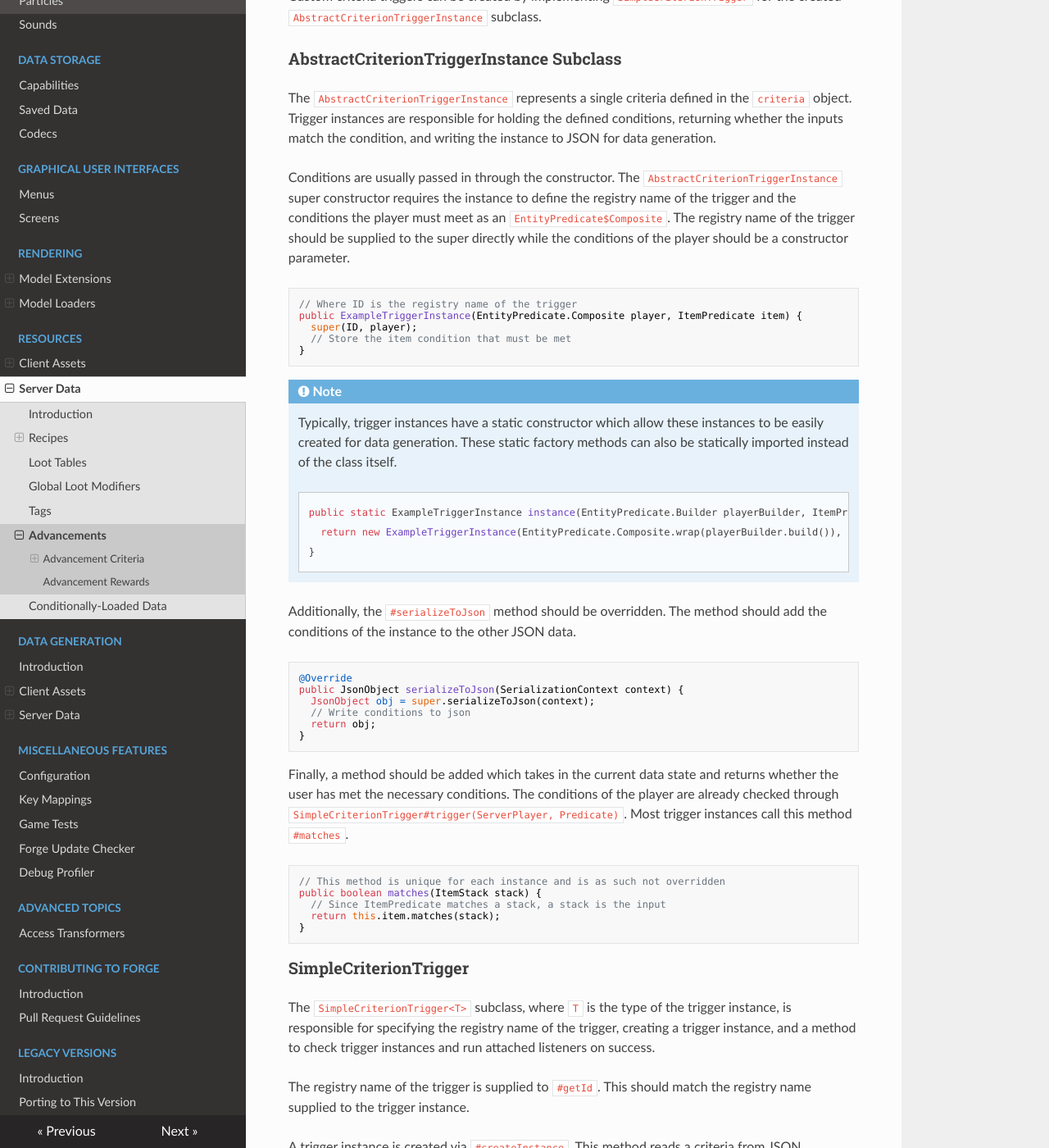
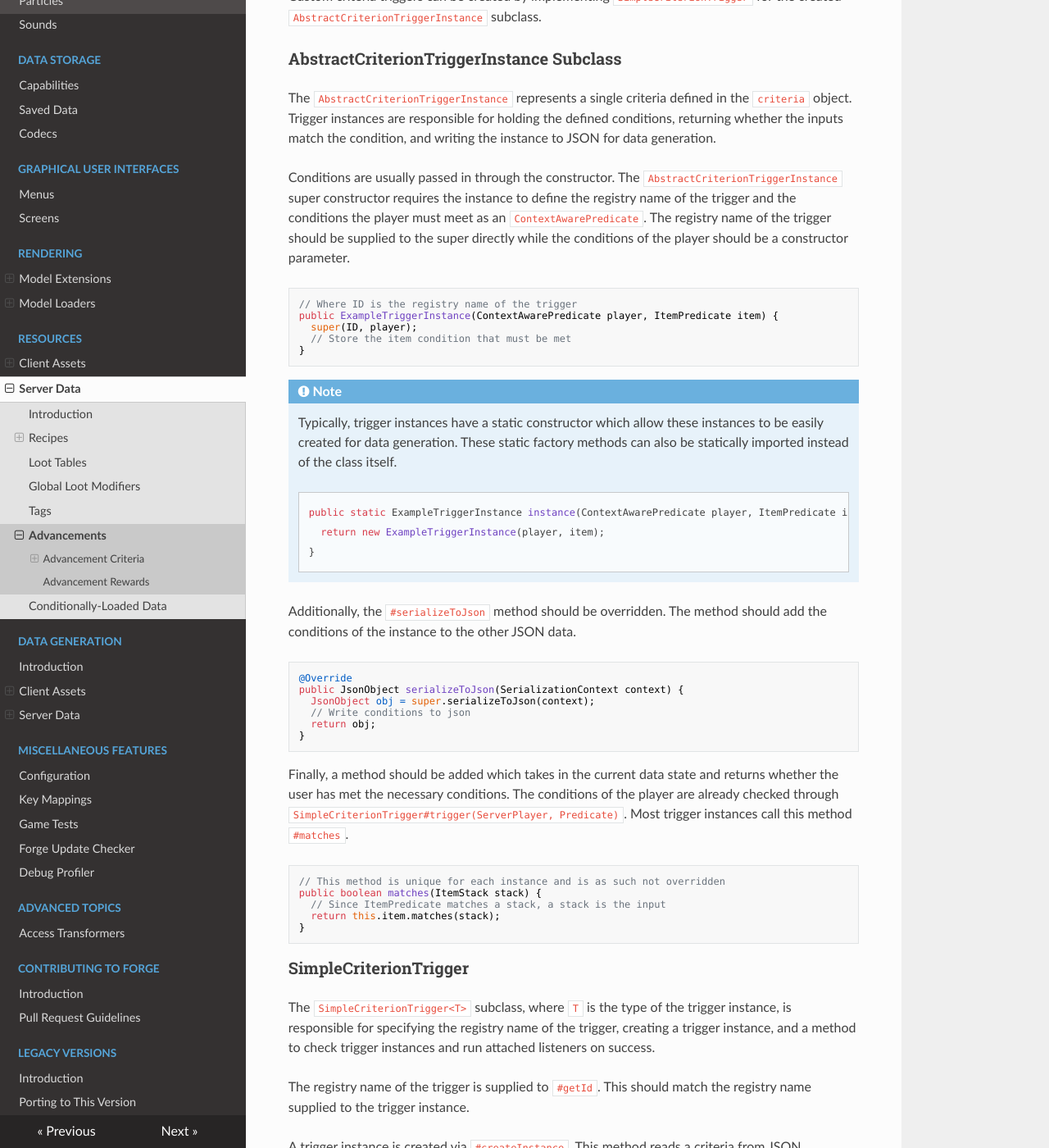
Before and after one commit to MinecraftForge/Documentation, an MkDocs documentation site: the page built from docs/resources/server/advancements.md, in a window 1280 px wide and 1400 px high, scrolled down 1215 px. Shown: the whole window at 82% size. Built offline with MkDocs 1.6.1, drawn with Linux system fonts in a browser that asks for light colours; nearby versions of some CDN libraries; some of the changed text lies outside the part shown.

Commit message:
Update Server Resources

````diff
--- a/docs/resources/server/advancements.md
+++ b/docs/resources/server/advancements.md
@@ -49,11 +49,11 @@ Custom criteria triggers can be created by implementing `SimpleCriterionTrigger`
 
 The `AbstractCriterionTriggerInstance` represents a single criteria defined in the `criteria` object. Trigger instances are responsible for holding the defined conditions, returning whether the inputs match the condition, and writing the instance to JSON for data generation.
 
-Conditions are usually passed in through the constructor. The `AbstractCriterionTriggerInstance` super constructor requires the instance to define the registry name of the trigger and the conditions the player must meet as an `EntityPredicate$Composite`. The registry name of the trigger should be supplied to the super directly while the conditions of the player should be a constructor parameter.
+Conditions are usually passed in through the constructor. The `AbstractCriterionTriggerInstance` super constructor requires the instance to define the registry name of the trigger and the conditions the player must meet as an `ContextAwarePredicate`. The registry name of the trigger should be supplied to the super directly while the conditions of the player should be a constructor parameter.
 
 ```java
 // Where ID is the registry name of the trigger
-public ExampleTriggerInstance(EntityPredicate.Composite player, ItemPredicate item) {
+public ExampleTriggerInstance(ContextAwarePredicate player, ItemPredicate item) {
   super(ID, player);
   // Store the item condition that must be met
 }
@@ -63,8 +63,8 @@ public ExampleTriggerInstance(EntityPredicate.Composite player, ItemPredicate it
     Typically, trigger instances have a static constructor which allow these instances to be easily created for data generation. These static factory methods can also be statically imported instead of the class itself.
 
     ```java
-    public static ExampleTriggerInstance instance(EntityPredicate.Builder playerBuilder, ItemPredicate.Builder itemBuilder) {
-      return new ExampleTriggerInstance(EntityPredicate.Composite.wrap(playerBuilder.build()), itemBuilder.build());
+    public static ExampleTriggerInstance instance(ContextAwarePredicate player, ItemPredicate item) {
+      return new ExampleTriggerInstance(player, item);
     }
     ```
 
@@ -99,7 +99,7 @@ A trigger instance is created via `#createInstance`. This method reads a criteri
 
 ```java
 @Override
-public ExampleTriggerInstance createInstance(JsonObject json, EntityPredicate.Composite player, DeserializationContext context) {
+public ExampleTriggerInstance createInstance(JsonObject json, ContextAwarePredicate player, DeserializationContext context) {
   // Read conditions from JSON: item
   return new ExampleTriggerInstance(player, item);
 }
````
Also changed, not shown: docs/resources/server/glm.md (+1 -1 lines), docs/resources/server/loottables.md (+4 -4 lines).
